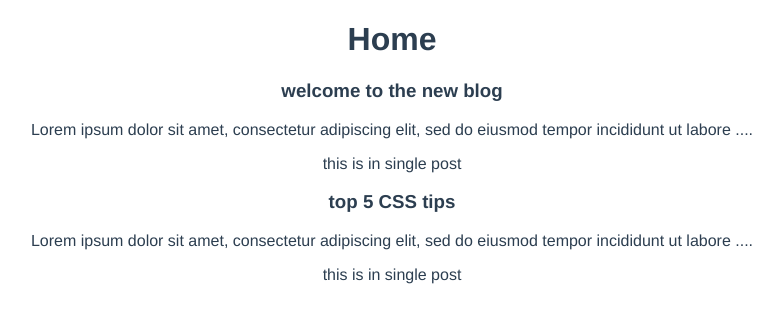
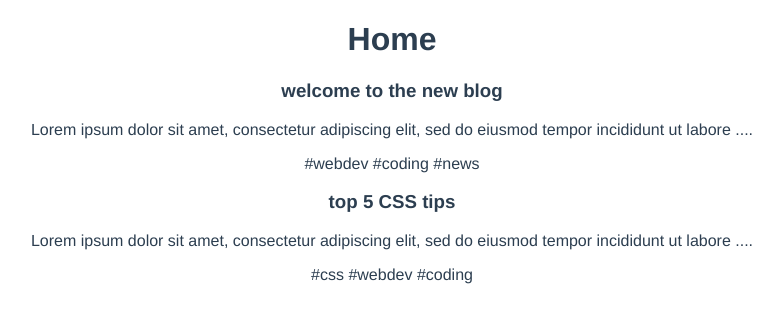
Before and after one commit to mikeqiu2011/dojo-blog, a Vue app: page / in a window 1280 px wide. Shown: the top 322 px of the page, without its empty margins (248-1010 px from the left). Built offline with nearby package versions, Linux system fonts and the light colour scheme; data requests are answered from the project's data file.

Commit message:
adding tags

```diff
--- a/src/components/SinglePost.vue
+++ b/src/components/SinglePost.vue
@@ -2,7 +2,7 @@
   <div class="post">
     <h3>{{ post.title }}</h3>
     <p>{{ snippet }}</p>
-    <p>this is in single post</p>
+    <span v-for="tag in post.tags" :key="tag"> #{{ tag }} </span>
   </div>
 </template>
 
@@ -21,4 +21,7 @@
 </script>
 
 <style>
+/* .post span {
+    justify-content: ;
+} */
 </style>
```
